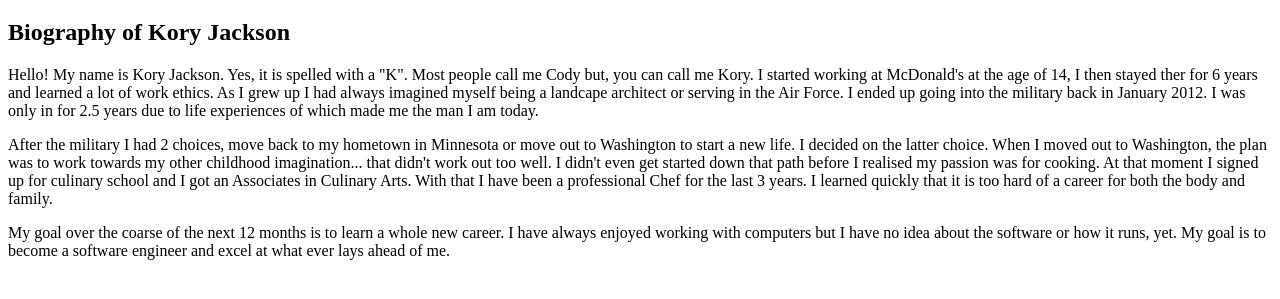
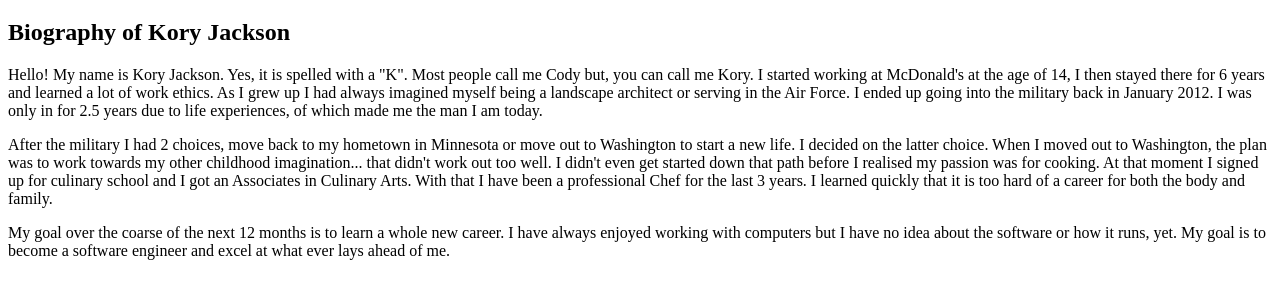
Before and after one commit to Dirrbick/learn-about-me, a plain HTML site: page index.html in a window 1280 px wide. Shown: the part 61-360 px from the top of the page. Drawn offline with Linux system fonts and the light colour scheme.

Commit message:
fixed typos on biography

```diff
--- a/index.html
+++ b/index.html
@@ -18,7 +18,7 @@
         Biography of Kory Jackson
       </h2>
         <p>
-          Hello! My name is Kory Jackson. Yes, it is spelled with a "K". Most people call me Cody but, you can call me Kory. I started working at McDonald's at the age of 14, I then stayed ther for 6 years and learned a lot of work ethics. As I grew up I had always imagined myself being a landcape architect or serving in the Air Force. I ended up going into the military back in January 2012. I was only in for 2.5 years due to life experiences of which made me the man I am today.
+          Hello! My name is Kory Jackson. Yes, it is spelled with a "K". Most people call me Cody but, you can call me Kory. I started working at McDonald's at the age of 14, I then stayed there for 6 years and learned a lot of work ethics. As I grew up I had always imagined myself being a landscape architect or serving in the Air Force. I ended up going into the military back in January 2012. I was only in for 2.5 years due to life experiences, of which made me the man I am today.
         </p>
         <p>
           After the military I had 2 choices, move back to my hometown in Minnesota or move out to Washington to start a new life. I decided on the latter choice. When I moved out to Washington, the plan was to work towards my other childhood imagination... that didn't work out too well. I didn't even get started down that path before I realised my passion was for cooking. At that moment I signed up for culinary school and I got an Associates in Culinary Arts. With that I have been a professional Chef for the last 3 years. I learned quickly that it is too hard of a career for both the body and family.
@@ -26,6 +26,7 @@
         <p>
           My goal over the coarse of the next 12 months is to learn a whole new career. I have always enjoyed working with computers but I have no idea about the software or how it runs, yet. My goal is to become a software engineer and excel at what ever lays ahead of me.
         </p>
+
     </main>
     <footer>
 
```
